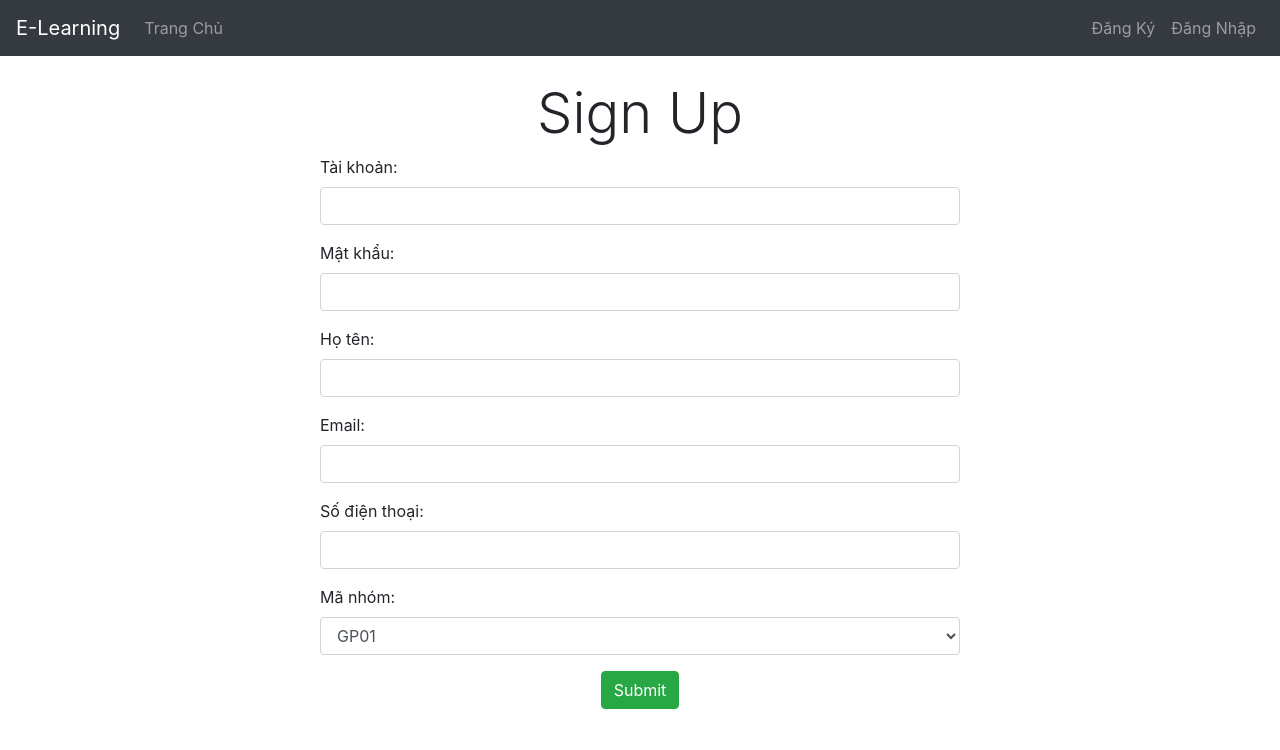
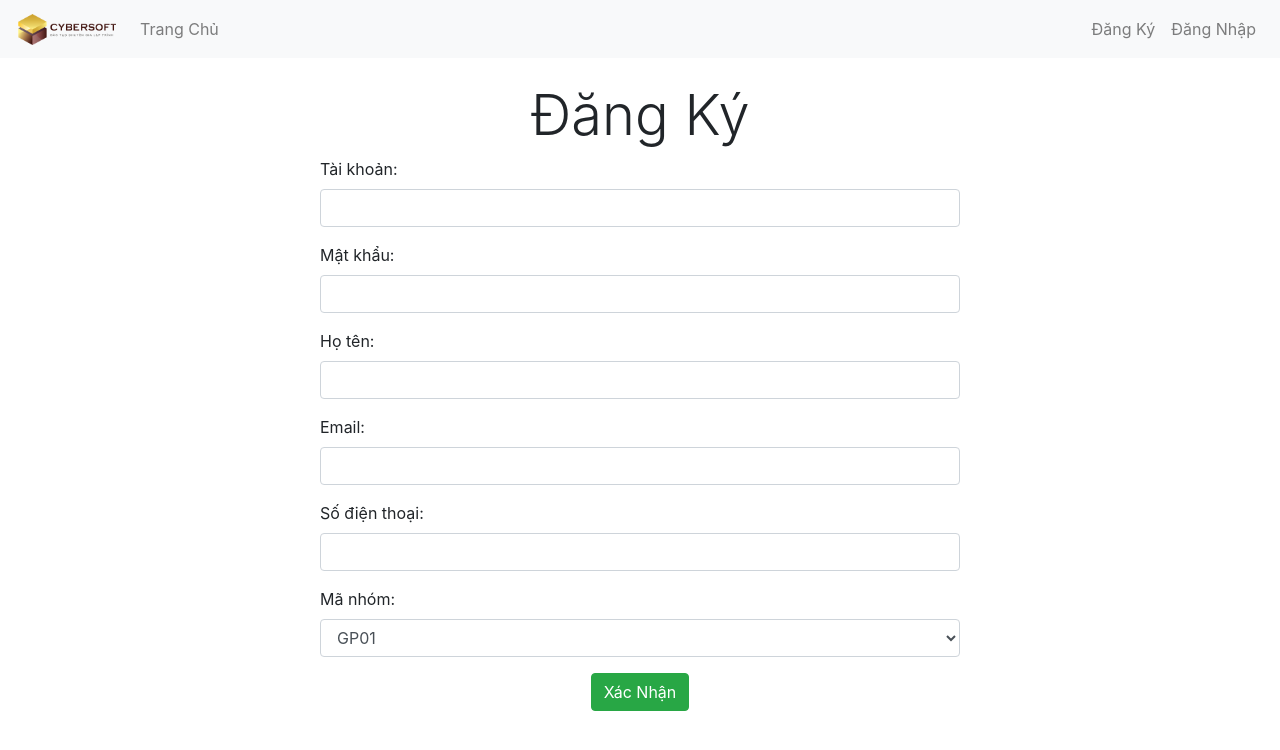
Before and after one commit to goinproduction/reactjs-elearning, a React (Create React App) app: page /sign-up in a window 1280 px wide. Shown: the top 750 px of the page. Built offline with nearby package versions, Linux system fonts and the light colour scheme.

Commit message:
update ui dang nhap

```diff
--- a/src/App.js
+++ b/src/App.js
@@ -5,6 +5,7 @@ import HomeScreen from "./Screens/Home";
 import SignupScreen from "./Screens/Signup";
 import { BrowserRouter, Route, Switch } from "react-router-dom";
 import Header from "./Layouts/Header";
+import SigninScreen from "./Screens/Signin";
 function App() {
   return (
     <BrowserRouter>
@@ -12,6 +13,7 @@ function App() {
       <Switch>
         <Route path="/detail/:courseId" component={CourseDetailScreen} />
         <Route path="/sign-up" component={SignupScreen} />
+        <Route path="/sign-in" component={SigninScreen} />
         <Route path="/" component={HomeScreen} />
       </Switch>
     </BrowserRouter>
--- a/src/Layouts/Header/index.js
+++ b/src/Layouts/Header/index.js
@@ -1,12 +1,14 @@
 import React, { Component } from "react";
 import { Link, NavLink } from "react-router-dom";
+import Logo from "../../Assets/img/logo.png";
+import classes from "./style.module.css";
 export default class Header extends Component {
   render() {
     return (
       <div>
-        <nav className="navbar navbar-expand-lg navbar-dark bg-dark text-light mb-4">
+        <nav className="navbar navbar-expand-lg navbar-light bg-light text-light mb-4">
           <a className="navbar-brand" href="#">
-            E-Learning
+            <img src={Logo} className={classes.logo} />
           </a>
           <button
             className="navbar-toggler"
@@ -44,7 +46,9 @@ export default class Header extends Component {
                 </Link>
               </li>
               <li className="nav-item">
-                <Link className="nav-link">Đăng Nhập</Link>
+                <Link to="/sign-in" className="nav-link">
+                  Đăng Nhập
+                </Link>
               </li>
             </ul>
           </div>
--- /dev/null
+++ b/src/Layouts/Header/style.module.css
@@ -0,0 +1,3 @@
+.logo {
+  width: 100px;
+}
--- /dev/null
+++ b/src/Screens/Signin/index.js
@@ -0,0 +1,20 @@
+import React, { Component } from "react";
+
+export default class SigninScreen extends Component {
+  render() {
+    return (
+      <form className="w-50 mx-auto">
+        <h1>Đăng Nhập</h1>
+        <div className="form-group">
+          <label>Tài khoản</label>
+          <input type="text" className="form-control" />
+        </div>
+        <div className="form-group">
+          <label>Mật khẩu</label>
+          <input type="password" className="form-control" />
+        </div>
+        <butto className="btn btn-success">Đăng Nhập</butto>
+      </form>
+    );
+  }
+}
--- a/src/Screens/Signup/index.js
+++ b/src/Screens/Signup/index.js
@@ -17,7 +17,7 @@ export default class SignupScreen extends Component {
   render() {
     return (
       <div className="w-50 mx-auto">
-        <h3 className="text-center display-4">Sign Up</h3>
+        <h3 className="text-center display-4">Đăng Ký</h3>
         <Formik
           initialValues={{
             taiKhoan: "",
@@ -116,7 +116,7 @@ export default class SignupScreen extends Component {
                 </ErrorMessage>
               </div>
               <div className="text-center">
-                <button className="btn btn-success">Submit</button>
+                <button className="btn btn-success">Xác Nhận</button>
               </div>
             </Form>
           )}
```
Also changed, not shown: src/Assets/img/logo.png (added).
